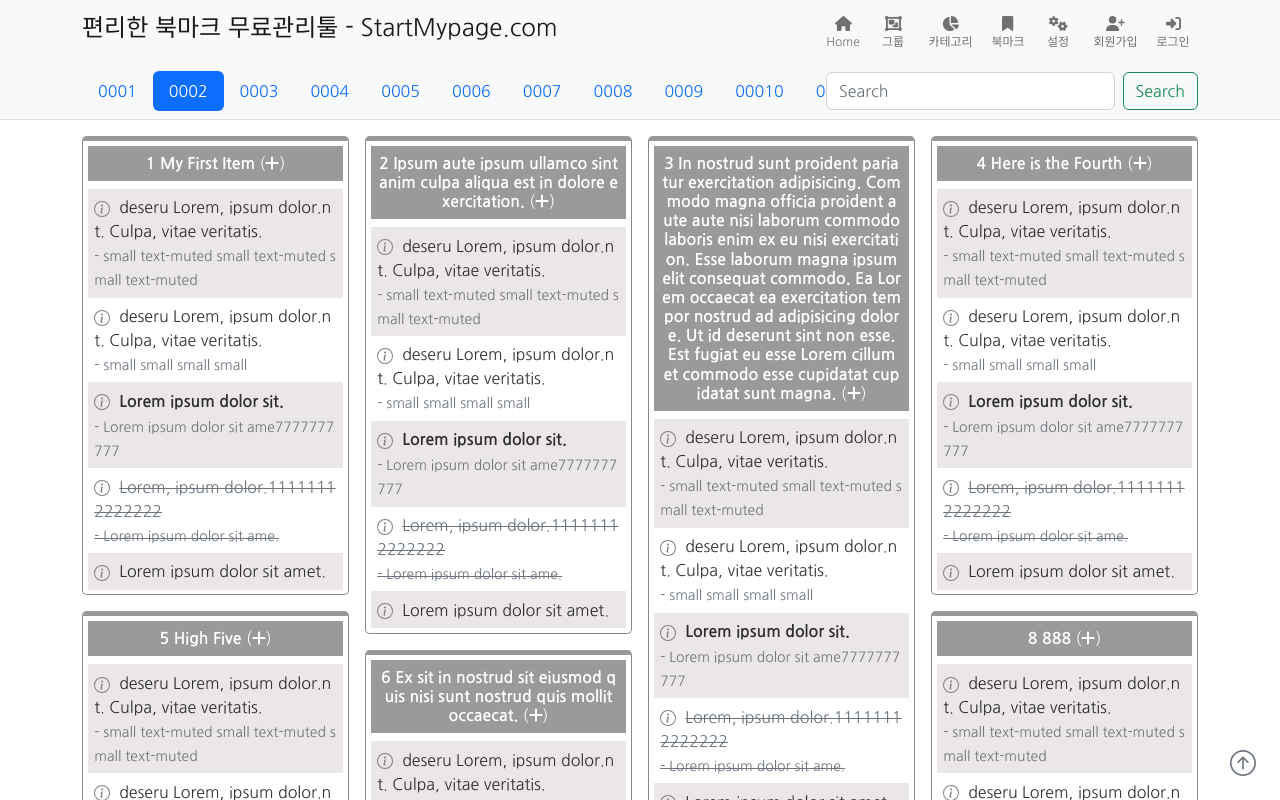
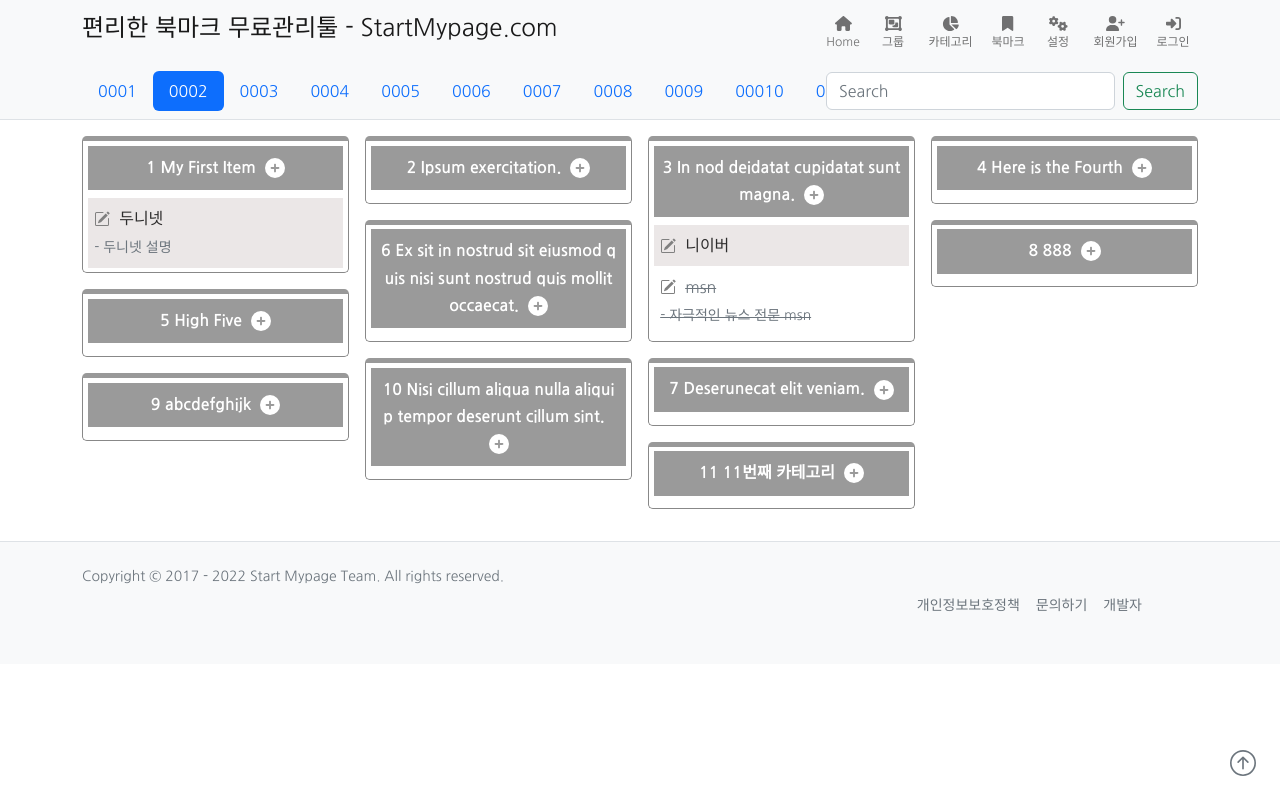
Before and after one commit to doonee/start-mypage-v2, a React (Create React App) app: page /mybookmarks/1234 in a window 1280 px wide. Shown: the top 800 px of the page. Built offline with nearby package versions, Linux system fonts and the light colour scheme.

Commit message:
modulize mybookmark page

```diff
--- a/src/components/DevHistoryData.json
+++ b/src/components/DevHistoryData.json
@@ -78,7 +78,7 @@
     "date": "2020-12-07",
     "title": "레이어 툴팁팝업 수정",
     "content": [
-      "<span class='text-decoration-line-through'>제목에 마우스 올리면 제목 전체가 보이는 레이어 툴팁을 좀더 정교하게 수정했습니다.</span> -&gt; 길게 누르면 팝업 뜨는 방식으로 변경"
+      "제목에 마우스 올리면 제목 전체가 보이는 레이어 툴팁을 좀더 정교하게 수정했습니다. -&gt; 길게 누르면 팝업 뜨는 방식으로 변경"
     ]
   },
   {
--- a/src/components/MyBookmarks.js
+++ b/src/components/MyBookmarks.js
@@ -1,9 +1,9 @@
 import React from "react";
-import * as Icon from "react-bootstrap-icons";
-import { FontAwesomeIcon } from "@fortawesome/react-fontawesome";
-import { faPlus } from "@fortawesome/free-solid-svg-icons";
 import Masonry from "react-masonry-css";
 import BookmarkModal from "./BookmarkModal";
+import MyBookmarksData from "./MyBookmarksData.json";
+import MyBookmarksByCategory from './MyBookmarksByCategory';
+import MyBookmarksCategoryTitle from './MyBookmarksCategoryTitle';
 
 const MyBookmarks = () => {
   const [modalShow, setModalShow] = React.useState(false);
@@ -32,112 +32,12 @@ const MyBookmarks = () => {
     500: 1,
   };
 
-  var items = [
-    { id: 1, name: "1 My First Item" },
-    {
-      id: 2,
-      name: "2 Ipsum aute ipsum ullamco sint anim culpa aliqua est in dolore exercitation.",
-    },
-    {
-      id: 3,
-      name: "3 In nostrud sunt proident pariatur exercitation adipisicing. Commodo magna officia proident aute aute nisi laborum commodo laboris enim ex eu nisi exercitation. Esse laborum magna ipsum elit consequat commodo. Ea Lorem occaecat ea exercitation tempor nostrud ad adipisicing dolore. Ut id deserunt sint non esse. Est fugiat eu esse Lorem cillum et commodo esse cupidatat cupidatat sunt magna.",
-    },
-    { id: 4, name: "4 Here is the Fourth" },
-    { id: 5, name: "5 High Five" },
-    {
-      id: 6,
-      name: "6 Ex sit in nostrud sit eiusmod quis nisi sunt nostrud quis mollit occaecat.",
-    },
-    {
-      id: 7,
-      name: "7 Deserunt exercitation anim nostrud culpa occaecat deserunt non eiusmod et occaecat elit veniam.",
-    },
-    { id: 8, name: "8 888" },
-    { id: 9, name: "9 abcdefghijk" },
-    {
-      id: 10,
-      name: "10 Nisi cillum aliqua nulla aliquip tempor deserunt cillum sint.",
-    },
-    { id: 11, name: "11 11번째 카테고리" },
-  ];
-
-  items = items.map(function (item) {
+  // 모듈 형태로 넣으면 정렬이 비정상적으로 되서 변수 활용함!
+  const Bookmarks = MyBookmarksData.map(function (item) {
     return (
-      <div key={item.id}>
-        <h6>
-          <a href="/bookmarks/2/1223" data-category="1223">
-            <strong>{item.name}</strong>
-          </a>
-          &nbsp;
-          <span>
-            (
-            <FontAwesomeIcon
-              icon={faPlus}
-              onClick={(e) => showBookmarkModal(null)}
-            />
-            )
-          </span>
-        </h6>
-        <p>
-          <Icon.InfoCircle onClick={(e) => showBookmarkModal(e)} />
-          &nbsp;&nbsp;
-          <a
-            target="blank" rel="noreferrer"
-            href="https://music.youtube.com/"
-            data-bookmark-no="7108">
-            deseru Lorem, ipsum dolor.nt. Culpa, vitae veritatis.
-            <br />
-            <small>- small text-muted small text-muted small text-muted</small>
-          </a>
-        </p>
-        <p>
-          <Icon.InfoCircle onClick={(e) => showBookmarkModal(e)} />
-          &nbsp;&nbsp;
-          <a
-            target="blank" rel="noreferrer"
-            href="https://music.youtube.com/"
-            data-bookmark-no="7108">
-            deseru Lorem, ipsum dolor.nt. Culpa, vitae veritatis.
-            <br />
-            <small className="text-muted">- small small small small</small>
-          </a>
-        </p>
-        <p>
-          <Icon.InfoCircle onClick={(e) => showBookmarkModal(e)} />
-          &nbsp;&nbsp;
-          <a
-            target="blank" rel="noreferrer"
-            href="https://music.youtube.com/"
-            data-bookmark-no="7108">
-            <strong>Lorem ipsum dolor sit.</strong>
-            <br />
-            <small>- Lorem ipsum dolor sit ame7777777777</small>
-          </a>
-        </p>
-        <p>
-          <Icon.InfoCircle onClick={(e) => showBookmarkModal(e)} />
-          &nbsp;&nbsp;
-          <a
-            target="blank" rel="noreferrer"
-            href="https://music.youtube.com/"
-            data-bookmark-no="7108">
-            <del>
-              Lorem, ipsum dolor.11111112222222
-              <br />
-              <small>- Lorem ipsum dolor sit ame.</small>
-            </del>
-          </a>
-        </p>
-        <p>
-          <Icon.InfoCircle onClick={(e) => showBookmarkModal(e)} />
-          &nbsp;&nbsp;
-          <a
-            target="blank" rel="noreferrer"
-            href="https://music.youtube.com/"
-            data-bookmark-no="7108">
-            Lorem ipsum dolor sit amet.
-          </a>
-        </p>
+      <div key={item.categoryNo}>
+        <MyBookmarksCategoryTitle item={item} showBookmarkModal={showBookmarkModal} />
+        <MyBookmarksByCategory bookmarks={item.bookmarks} showBookmarkModal={showBookmarkModal} />
       </div>
     );
   });
@@ -148,7 +48,7 @@ const MyBookmarks = () => {
         breakpointCols={myBreakpointsAndCols}
         className="my-masonry-grid"
         columnClassName="my-masonry-grid_column">
-        {items}
+        {Bookmarks}
       </Masonry>
 
       <BookmarkModal show={modalShow} onHide={() => setModalShow(false)} />
--- /dev/null
+++ b/src/components/MyBookmarksByCategory.js
@@ -0,0 +1,27 @@
+import React from 'react'
+import * as Icon from "react-bootstrap-icons";
+
+export default function MyBookmarksByCategory({ bookmarks, showBookmarkModal }) {
+    return (
+        bookmarks.map(function (item) {
+            let name = item.bookmarkName, nameDesc = item.bookmarkName;
+            const desc = item.bookmarkDesc;
+            if (item.isImportant) name = `<strong>${name}</strong>`;
+            if (desc) nameDesc = `${name}<br /><small>- ${desc}</small>`;
+            if (item.isLinethrough) nameDesc = `<del>${nameDesc}</del>`;
+            return (
+                <p key={item.bookmarkNo} style={{ lineHeight: '1.7rem' }}>
+                    <Icon.PencilSquare onClick={(e) => showBookmarkModal(e)}
+                        className="align-middle" title="북마크 수정" />
+                    &nbsp;&nbsp;
+                    <a
+                        target="blank" rel="noreferrer"
+                        className="align-middle"
+                        href={item.bookmarkUrl}
+                        data-bookmark-no={item.bookmarkNo}
+                        dangerouslySetInnerHTML={{ __html: nameDesc }} />
+                </p>
+            )
+        })
+    )
+}
--- /dev/null
+++ b/src/components/MyBookmarksCategoryTitle.js
@@ -0,0 +1,21 @@
+import React from 'react'
+import { FontAwesomeIcon } from "@fortawesome/react-fontawesome";
+import { faPlusCircle } from "@fortawesome/free-solid-svg-icons";
+
+export default function MyBookmarksByCategory({ item, showBookmarkModal }) {
+  return (
+    <h6 style={{ lineHeight: '1.7rem' }}>
+      <a href="/bookmarks/2/1223" data-category="1223" title="북마크 관리">
+        <strong>{item.categoryName}</strong>
+      </a>
+      &nbsp;&nbsp;
+      <span className="align-middle" title="북마크 추가">
+        <FontAwesomeIcon
+          icon={faPlusCircle}
+          size="lg"
+          onClick={(e) => showBookmarkModal(null)}
+        />
+      </span>
+    </h6>
+  )
+}
--- /dev/null
+++ b/src/components/MyBookmarksData.json
@@ -0,0 +1,63 @@
+[
+  {
+    "categoryNo": 1,
+    "categoryName": "1 My First Item",
+    "bookmarks": [
+      {
+        "bookmarkNo": 1,
+        "bookmarkName": "두니넷",
+        "bookmarkDesc": "두니넷 설명",
+        "bookmarkUrl": "http://doonee.net",
+        "isImportant": null,
+        "isLinethrough": ""
+      }
+    ]
+  },
+  {
+    "categoryNo": 2,
+    "categoryName": "2 Ipsum  exercitation.",
+    "bookmarks": []
+  },
+  {
+    "categoryNo": 3,
+    "categoryName": "3 In nod deidatat cupidatat sunt magna.",
+    "bookmarks": [
+      {
+        "bookmarkNo": 2,
+        "bookmarkName": "니이버",
+        "bookmarkDesc": "",
+        "bookmarkUrl": "https://naver.com",
+        "isImportant": true,
+        "isLinethrough": false
+      },
+      {
+        "bookmarkNo": 3,
+        "bookmarkName": "msn",
+        "bookmarkDesc": "자극적인 뉴스 전문 msn",
+        "bookmarkUrl": "https://msn.co.kr",
+        "isImportant": false,
+        "isLinethrough": true
+      }
+    ]
+  },
+  { "categoryNo": 4, "categoryName": "4 Here is the Fourth", "bookmarks": [] },
+  { "categoryNo": 5, "categoryName": "5 High Five", "bookmarks": [] },
+  {
+    "categoryNo": 6,
+    "categoryName": "6 Ex sit in nostrud sit eiusmod quis nisi sunt nostrud quis mollit occaecat.",
+    "bookmarks": []
+  },
+  {
+    "categoryNo": 7,
+    "categoryName": "7 Deserunecat elit veniam.",
+    "bookmarks": []
+  },
+  { "categoryNo": 8, "categoryName": "8 888", "bookmarks": [] },
+  { "categoryNo": 9, "categoryName": "9 abcdefghijk", "bookmarks": [] },
+  {
+    "categoryNo": 10,
+    "categoryName": "10 Nisi cillum aliqua nulla aliquip tempor deserunt cillum sint.",
+    "bookmarks": []
+  },
+  { "categoryNo": 11, "categoryName": "11 11번째 카테고리", "bookmarks": [] }
+]
```
